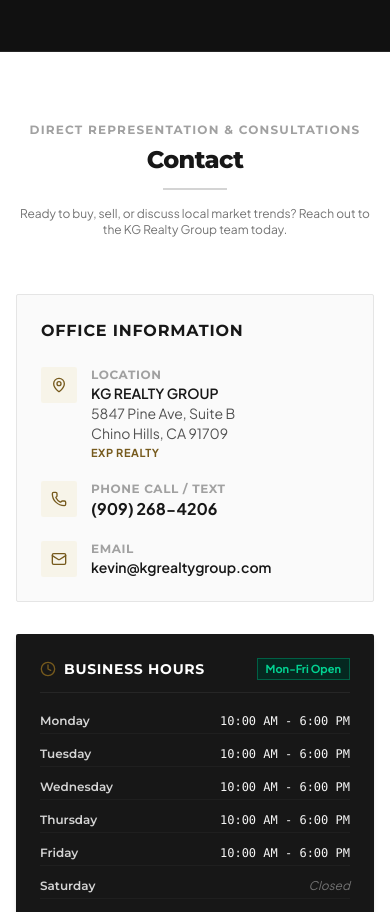
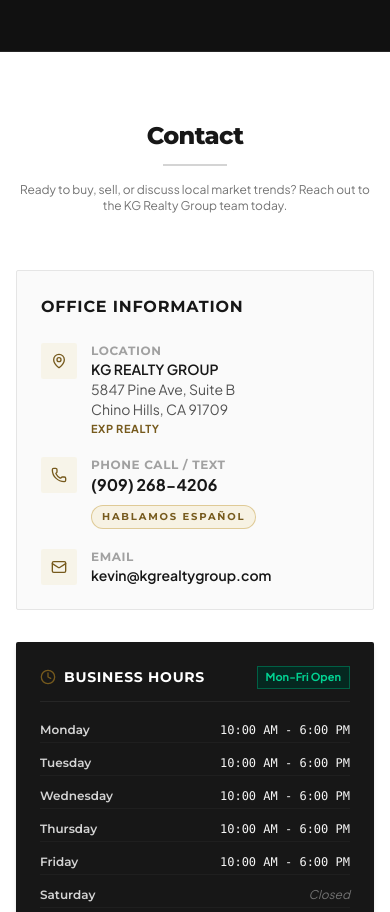
Before and after one commit to TechCatalyst-co/kg-realty-group, a React (Vite) app: page / in a window 390 px wide. Shown: the part 5900-6812 px from the top of the page. Built offline with nearby package versions, Linux system fonts and the light colour scheme.

Commit message:
Contact updates

```diff
--- a/src/components/ContactAndHoursSection.tsx
+++ b/src/components/ContactAndHoursSection.tsx
@@ -24,9 +24,7 @@ export const ContactAndHoursSection: React.FC = () => {
       <div className="max-w-7xl mx-auto px-4 sm:px-8">
         {/* Section Header */}
         <div className="text-center mb-14">
-          <span className="text-xs font-bold uppercase tracking-widest text-neutral-400 font-display">
-            Direct Representation & Consultations
-          </span>
+
           <h2 className="text-2xl sm:text-3xl lg:text-4xl font-extrabold text-neutral-900 tracking-tight font-display mt-1">
             Contact
           </h2>
@@ -79,10 +77,13 @@ export const ContactAndHoursSection: React.FC = () => {
                     </div>
                     <a
                       href={`tel:${BUSINESS_DATA.contact.phone.replace(/[^0-9]/g, '')}`}
-                      className="font-bold text-neutral-900 hover:text-brand-gold-deep transition-colors text-base"
+                      className="font-bold text-neutral-900 hover:text-brand-gold-deep transition-colors text-base block"
                     >
                       {BUSINESS_DATA.contact.phone}
                     </a>
+                    <div className="mt-2 inline-flex items-center rounded-full border border-brand-gold/50 bg-brand-gold-pale px-2.5 py-1 text-[10px] font-bold uppercase tracking-[0.18em] text-brand-gold-deep font-display align-middle">
+                      Hablamos Español
+                    </div>
                   </div>
                 </div>
 
--- a/src/components/Navbar.tsx
+++ b/src/components/Navbar.tsx
@@ -40,6 +40,9 @@ export const Navbar: React.FC<NavbarProps> = ({ onOpenContact }) => {
               <Mail className="w-3 h-3 text-brand-gold-light" />
               <span>{BUSINESS_DATA.contact.email}</span>
             </a>
+            <span className="hidden lg:inline-flex items-center border-l border-white/20 pl-3 text-[11px] font-semibold text-brand-gold-light">
+              Hablamos Español
+            </span>
           </div>
         </div>
       </div>
```
